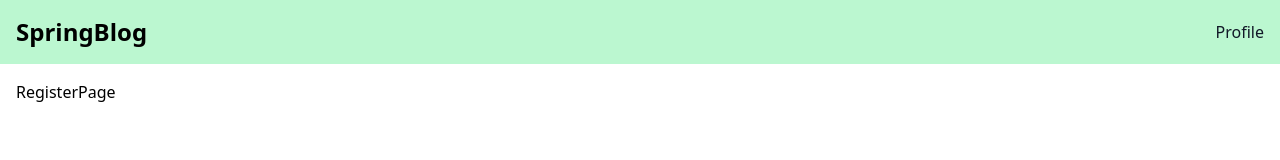
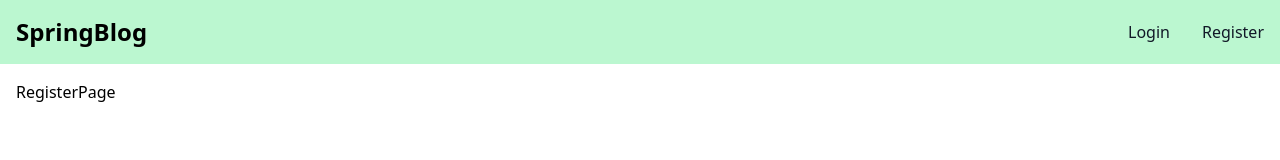
Before and after one commit to sunshineOfficial/SpringBlogFrontend, a React (Create React App) app: page /register in a window 1280 px wide. Shown: the top 160 px of the page. Built offline with nearby package versions, Linux system fonts and the light colour scheme.

Commit message:
Update navbar

```diff
--- a/src/App.tsx
+++ b/src/App.tsx
@@ -14,7 +14,7 @@ function App() {
 
   return (
     <>
-      <Navbar />
+      <Navbar loggedIn={token !== ""} />
       <div className="max-w-screen-xl mx-auto p-4">
         <Outlet context={{token, setToken}} />
       </div>
--- a/src/Components/Navbar/Navbar.tsx
+++ b/src/Components/Navbar/Navbar.tsx
@@ -3,9 +3,10 @@ import {Link} from "react-router-dom";
 import NavbarLink from "../NavbarLink/NavbarLink";
 
 interface Props {
+  loggedIn: boolean;
 }
 
-const Navbar = (props: Props) => {
+const Navbar = ({ loggedIn }: Props) => {
   return (
     <nav className="bg-green-200 border-gray-200">
       <div className="max-w-screen-xl flex flex-wrap items-center justify-between mx-auto p-4">
@@ -14,9 +15,20 @@ const Navbar = (props: Props) => {
         </Link>
         <div className="hidden w-full md:block md:w-auto" id="navbar-default">
           <ul className="font-medium flex flex-col p-4 md:p-0 mt-4 border border-gray-100 rounded-lg bg-gray-50 md:flex-row md:space-x-8 md:mt-0 md:border-0 md:bg-green-200">
-            <li>
-              <NavbarLink path="/profile">Profile</NavbarLink>
-            </li>
+            { loggedIn ? (
+              <li>
+                <NavbarLink path="/profile">Profile</NavbarLink>
+              </li>
+            ) : (
+              <>
+                <li>
+                  <NavbarLink path="/login">Login</NavbarLink>
+                </li>
+                <li>
+                  <NavbarLink path="/register">Register</NavbarLink>
+                </li>
+              </>
+            )}
           </ul>
         </div>
       </div>
```
